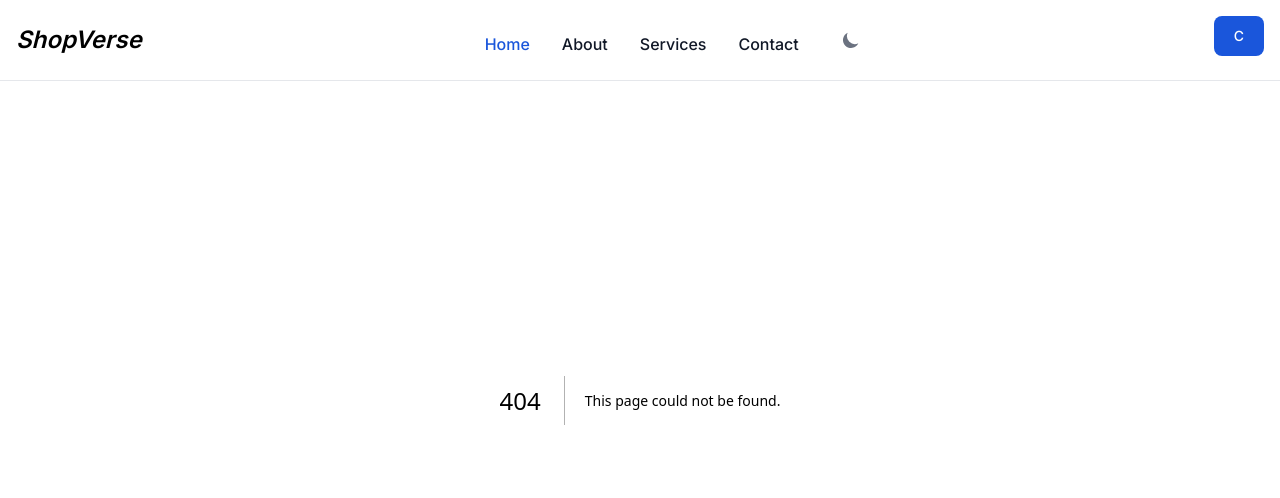
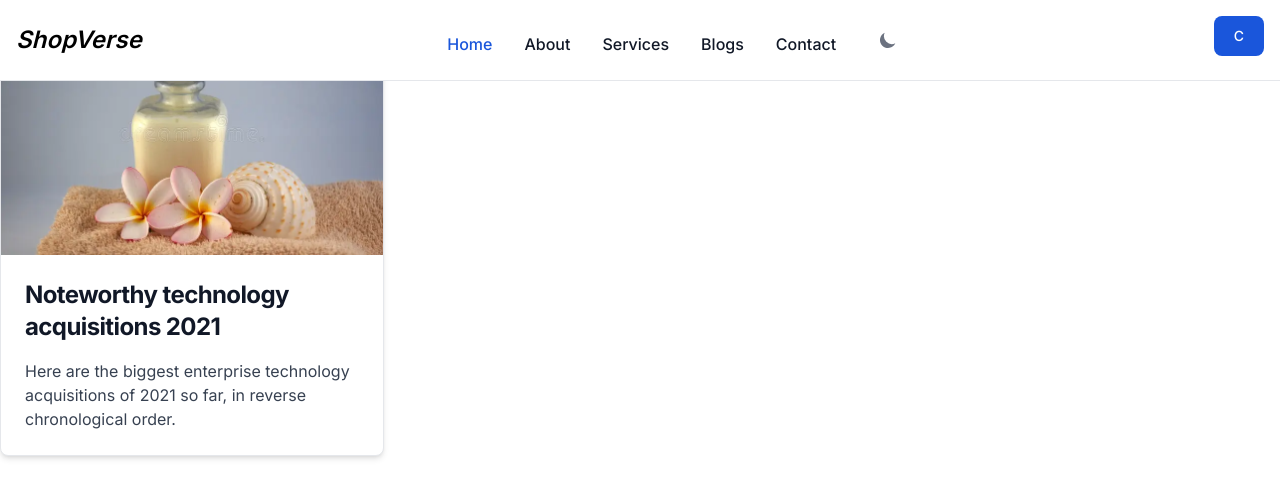
Before and after one commit to patrickiyiakimo/shopverse, a Next.js app: page /blogs in a window 1280 px wide. Before the commit this address had no page. Shown: the top 498 px of the page. Built offline with nearby package versions, Linux system fonts and the light colour scheme.

Commit message:
created the best selling product with it's contents

```diff
--- /dev/null
+++ b/app/blogs/page.tsx
@@ -0,0 +1,27 @@
+import React from 'react'
+import { Card } from "flowbite-react";
+import Image from "next/image";
+
+export default function BlogsPage() {
+  return (
+    <Card
+      className="max-w-sm"
+      renderImage={() => (
+        <Image
+          width={500}
+          height={500}
+          src="/images/body-lotion-dreamtime-11.webp"
+          alt="image 1"
+        />
+      )}
+    >
+      <h5 className="text-2xl font-bold tracking-tight text-gray-900 dark:text-white">
+        Noteworthy technology acquisitions 2021
+      </h5>
+      <p className="font-normal text-gray-700 dark:text-gray-400">
+        Here are the biggest enterprise technology acquisitions of 2021 so far,
+        in reverse chronological order.
+      </p>
+    </Card>
+  );
+}
--- a/app/page.tsx
+++ b/app/page.tsx
@@ -1,3 +1,4 @@
+import BestSellingProducts from "@/components/BestSellingProducts";
 import Hero from "@/components/Hero";
 import Navbar from "@/components/Navbar";
 
@@ -12,6 +13,9 @@ export default function Home() {
       <div>
         <Hero />
       </div>
+      <div>
+        <BestSellingProducts />
+      </div>
     </main>
   );
 }
--- /dev/null
+++ b/components/BestSellingProducts.tsx
@@ -0,0 +1,25 @@
+import React from 'react'
+
+export default function BestSellingProducts() {
+  return (
+    <div className="pt-32">
+      <div className="">
+        <h1 className="pb-20 text-center text-6xl font-bold">
+          Best Selling Products
+        </h1>
+        <section className="flex items-center justify-center">
+          <input
+            type="text"
+            placeholder="search by description"
+            className="mr-20 border-2 border-gray-700 bg-gray-200 py-4 placeholder:text-gray-900"
+          />
+          <input
+            type="text"
+            placeholder="search by name"
+            className="border-2 border-gray-700 bg-gray-200 py-4 placeholder:text-gray-900"
+          />
+        </section>
+      </div>
+    </div>
+  );
+}
--- a/components/Hero.tsx
+++ b/components/Hero.tsx
@@ -32,7 +32,7 @@ export default function Hero() {
           <h1 className="mb-4 text-4xl font-extrabold leading-none tracking-tight text-gray-900 dark:text-white md:text-5xl lg:text-6xl">
             Discover Your Style Statement with ShopVerse
           </h1>
-          <p className="mb-8 text-lg font-normal text-gray-500 dark:text-gray-200 sm:px-16 lg:px-48 lg:text-xl">
+          <p className="mb-8 text-lg font-normal text-gray-900 dark:text-gray-200 sm:px-16 lg:px-48 lg:text-xl">
             Explore luxury and sophistication with ShopVerse's exclusive
             fashion-forward collection
           </p>
--- a/components/Navbar.tsx
+++ b/components/Navbar.tsx
@@ -76,26 +76,25 @@ export default function Home() {
                 </li>
               </Link>
 
+              <Link href="services">
+                <li className="mt-3 block rounded px-3 py-2 text-gray-900 hover:bg-gray-100 dark:border-gray-700 dark:text-white dark:hover:bg-gray-700 dark:hover:text-white md:p-0 md:hover:bg-transparent md:hover:text-blue-700 md:dark:hover:bg-transparent md:dark:hover:text-blue-500">
+                  Services
+                </li>
+              </Link>
+
+              <Link href="blogs">
+                <li className="mt-3 block rounded px-3 py-2 text-gray-900 hover:bg-gray-100 dark:border-gray-700 dark:text-white dark:hover:bg-gray-700 dark:hover:text-white md:p-0 md:hover:bg-transparent md:hover:text-blue-700 md:dark:hover:bg-transparent md:dark:hover:text-blue-500">
+                  Blogs
+                </li>
+              </Link>
+
+              <Link href="contact">
+                <li className="mt-3 block rounded px-3 py-2 text-gray-900 hover:bg-gray-100 dark:border-gray-700 dark:text-white dark:hover:bg-gray-700 dark:hover:text-white md:p-0 md:hover:bg-transparent md:hover:text-blue-700 md:dark:hover:bg-transparent md:dark:hover:text-blue-500">
+                  Contact
+                </li>
+              </Link>
               <li>
-                <a
-                  href="#"
-                  className="mt-3 block rounded px-3 py-2 text-gray-900 hover:bg-gray-100 dark:border-gray-700 dark:text-white dark:hover:bg-gray-700 dark:hover:text-white md:p-0 md:hover:bg-transparent md:hover:text-blue-700 md:dark:hover:bg-transparent md:dark:hover:text-blue-500"
-                >
-                  Services
-                </a>
-              </li>
-              <li>
-                <a
-                  href="#"
-                  className="mt-3 block rounded px-3 py-2 text-gray-900 hover:bg-gray-100 dark:border-gray-700 dark:text-white dark:hover:bg-gray-700 dark:hover:text-white md:p-0 md:hover:bg-transparent md:hover:text-blue-700 md:dark:hover:bg-transparent md:dark:hover:text-blue-500"
-                >
-                  Contact
-                </a>
-              </li>
-              <li>
-                <a href="#" className="">
                   <DarkThemeToggle />
-                </a>
               </li>
             </ul>
           </div>
--- /dev/null
+++ b/components/OurMission.ts
@@ -0,0 +1,14 @@
+export const mission = [
+    {
+       title: "Trustworthiness",
+       body: "Building trust with clients by been transparent, honest, and reliable in all interactions, including respecting privacy."
+    },
+     {
+       title: "Professionalism",
+       body: "Conducting all cleaning tasks with professionalism, including delivery on time, adhering to safety standards."
+    },
+      {
+       title: "Customer Satisfaction",
+       body: "Prioritising the needs and preferences of customers and striving to exceed their expectations."
+    },
+]
--- a/components/OurMission.tsx
+++ b/components/OurMission.tsx
@@ -1,11 +1,16 @@
+import React from "react"
+const OurMission = ({ mission }) => {
+  return (
+    <div>
+      <h1>Our Mission</h1>
+      {mission.map((item, index) => (
+        <div key={index}>
+          <h2>{item.title}</h2>
+          <p>{item.body}</p>
+        </div>
+      ))}
+    </div>
+  );
+};
 
-
-export default function OurMission() {
-
-
-  return (
-      <div>
-
-    </div>
-  )
-}
+export default OurMission;
```
Also changed, not shown: layouts/OurMission.ts (deleted, +0 -33 lines).
